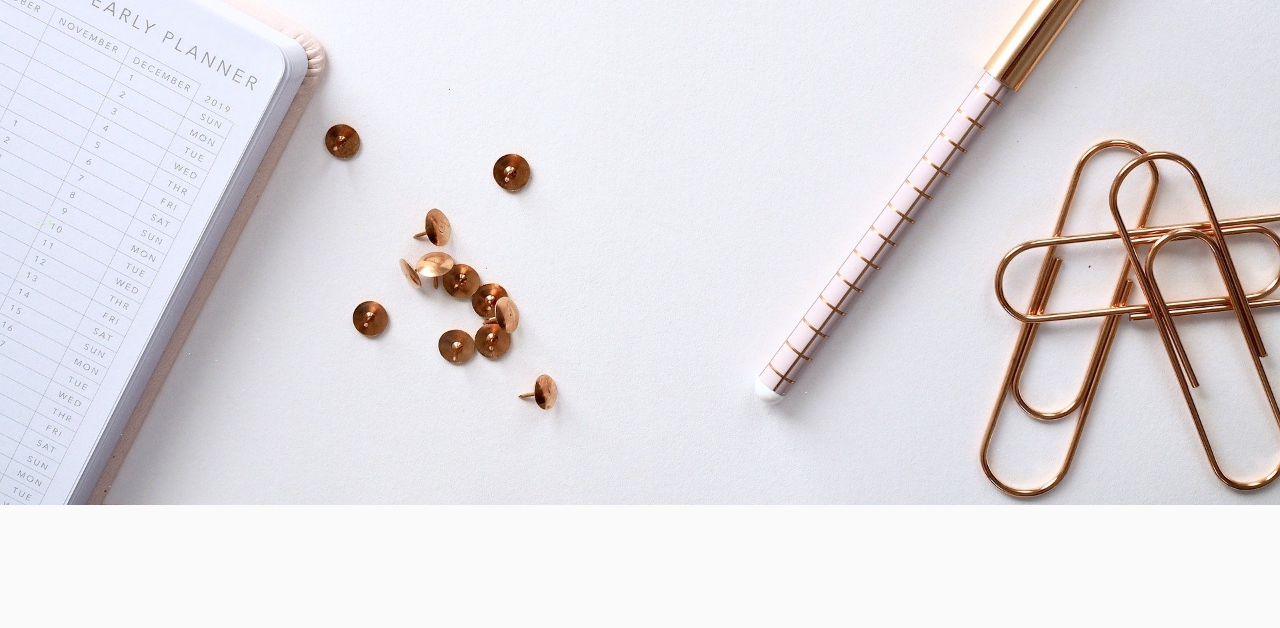
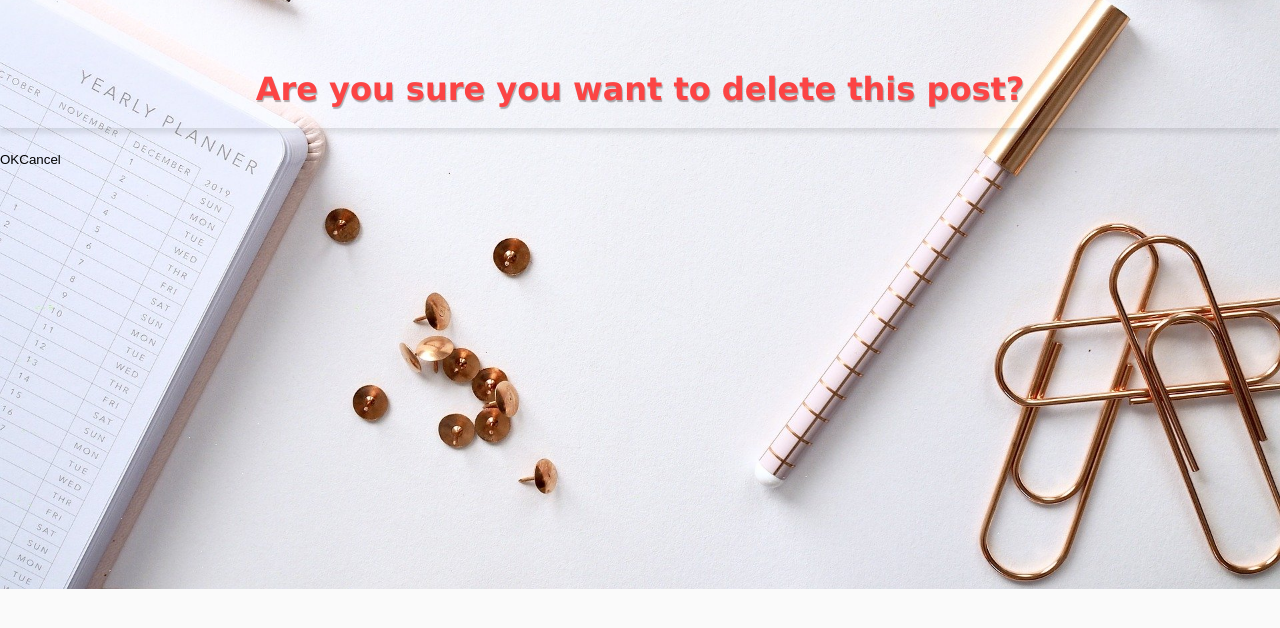
Before and after one commit to rmahato64/react-route, a React (Create React App) app: page /post/delete/1 in a window 1280 px wide. Shown: the top 628 px of the page. Built offline with nearby package versions, Linux system fonts and the light colour scheme.

Commit message:
DeletePost

```diff
--- a/src/App.js
+++ b/src/App.js
@@ -7,6 +7,7 @@ import './App.css';
 import AddPost from './components/AddPost';
 import ViewPost from './components/ViewPost';
 import EditPost from './components/EditPost'
+import DeletePost from './components/DeletePost'
 
 class App extends Component {
   constructor(props) {
@@ -158,6 +159,13 @@ class App extends Component {
           setInitial = {this.setInitial}
           handleChange = {this.handleChange}/>}}
         />
+          <Route
+          exact
+          path={`/post/delete/:id`}
+          render={ (props) => {return <DeletePost id={props.match.params.id}
+          deletePost = {this.deletePost}
+          />}}
+        />
       </Switch>
     </div>
   )
--- /dev/null
+++ b/src/components/DeletePost.js
@@ -0,0 +1,19 @@
+import React from 'react'
+import {Link} from 'react-router-dom'
+
+const DeletePost = ({id,deletePost}) => {
+    return (
+     <div>
+         <h1>Are you sure you want to delete this post?</h1>
+      <Link to = '/'>
+      <button onClick = {() =>deletePost(id)}>OK</button>
+      </Link>
+      <Link to = {`/post/${id}`}>
+      <button>Cancel</button>
+      </Link>
+
+     </div>
+    )
+}
+
+export default DeletePost
--- a/src/components/ViewPost.js
+++ b/src/components/ViewPost.js
@@ -23,11 +23,9 @@ const ViewPost = ({id,posts,deletePost,editInput,}) => {
                     <p className = "text">{description}</p>
                 </div>
                 <div className='btn-container'>
-                <Link to = '/'><button  className="deleteBtn" onClick = {()=> {
-             if(window.confirm('Are You Sure you want to delete this post?')) {
-                deletePost(id)
-             }
-           }}>Delete</button></Link>
+                   <Link to = {`/post/delete/${id}`}>
+                     <button className = "deleteBtn">Delete</button>
+                    </Link>
                     <Link to = {`/post/edit/${id}`}><button onClick = {() =>editInput(id)} className = "editBtn">Edit</button></Link>
                 </div>
             </div>
```
